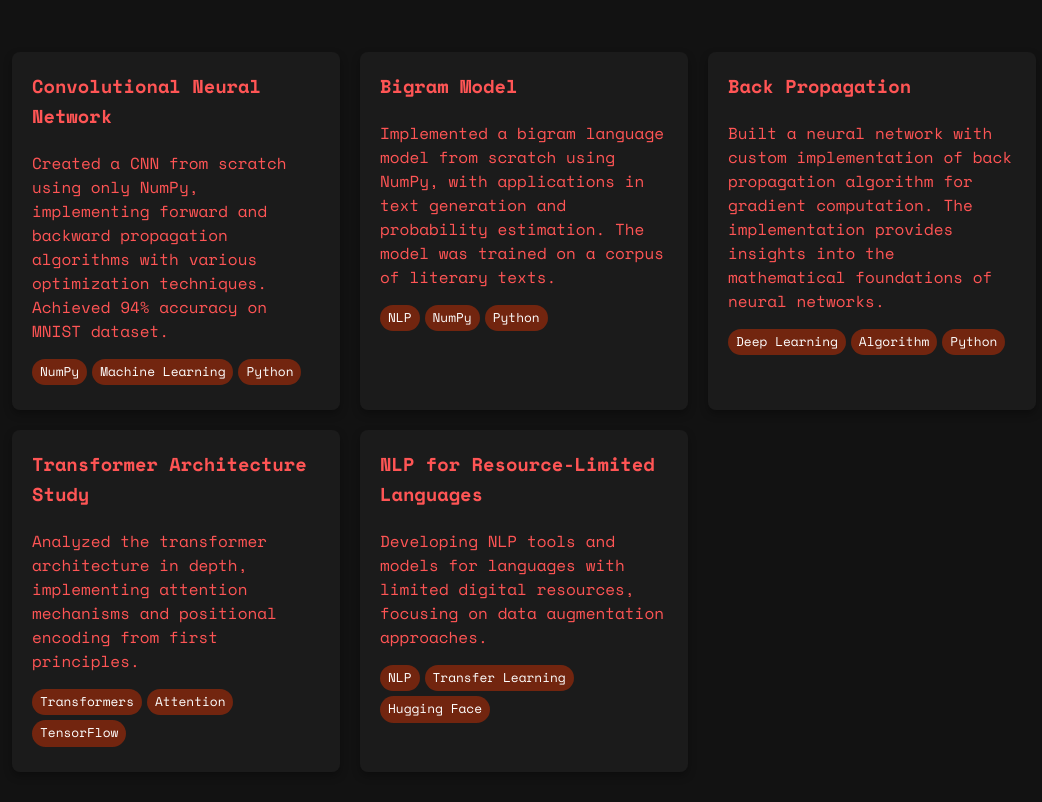
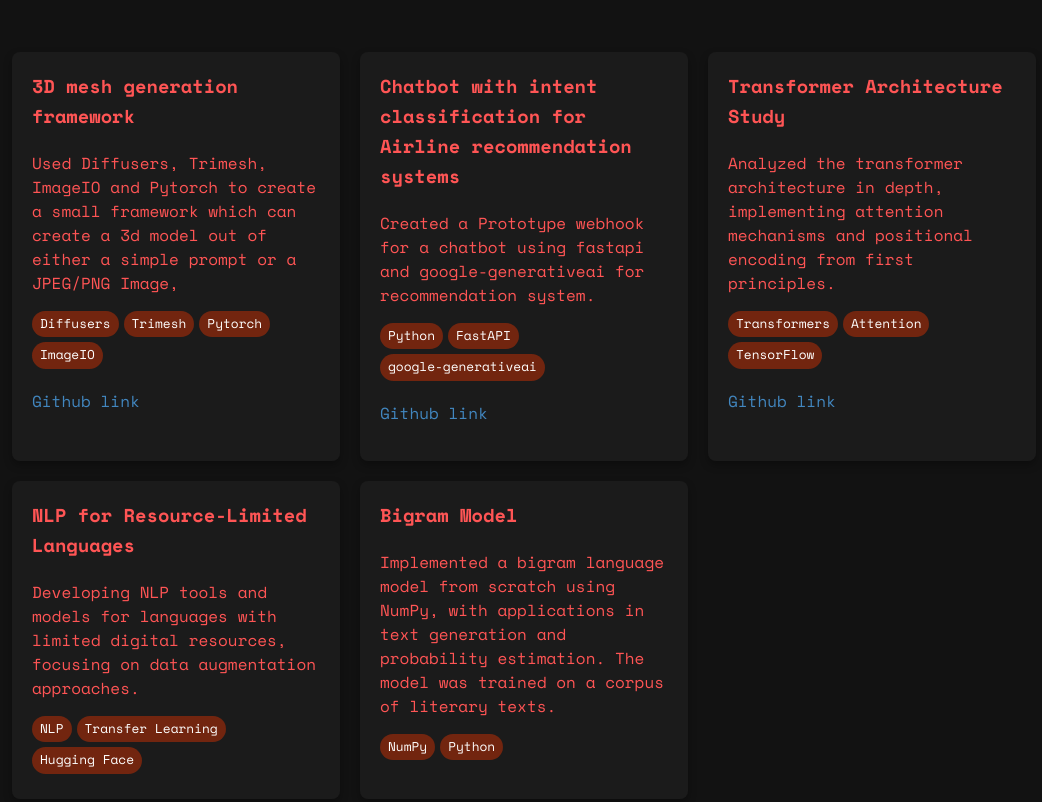
Before and after one commit to BufferFis/BufferFis.github.io, a website: page projects.html in a window 1280 px wide. Shown: the part 1020-1822 px from the top of the page, without its empty margins (116-1158 px from the left). Drawn offline with nearby package versions, Linux system fonts and the light colour scheme.

Commit message:
New project cards

```diff
--- a/projects.html
+++ b/projects.html
@@ -48,38 +48,35 @@
         <section>
             <h2>Machine Learning Projects</h2>
             <div class="project-grid">
+
                 <div class="project-card" style="--order: 1;">
-                    <h3>Convolutional Neural Network</h3>
-                    <p>Created a CNN from scratch using only NumPy, implementing forward and backward propagation algorithms with various optimization techniques. Achieved 94% accuracy on MNIST dataset.</p>
+                    <h3>3D mesh generation framework</h3>
+                    <p>Used Diffusers, Trimesh, ImageIO and Pytorch to create a small framework which can create a 3d model out of either a simple prompt or a JPEG/PNG Image, </p>
                     <div class="tech-stack">
-                        <span class="tech">NumPy</span>
-                        <span class="tech">Machine Learning</span>
-                        <span class="tech">Python</span>
+                        <span class="tech">Diffusers</span>
+                        <span class="tech">Trimesh</span>
+                        <span class="tech">Pytorch</span>
+                        <span class="tech">ImageIO</span>
+                    </div>
+                    <div class="paper-links">
+                        <a href="https://github.com/BufferFis/3d_generation" class="hub">Github link</a>
                     </div>
                 </div>
 
                 <div class="project-card" style="--order: 2;">
-                    <h3>Bigram Model</h3>
-                    <p>Implemented a bigram language model from scratch using NumPy, with applications in text generation and probability estimation. The model was trained on a corpus of literary texts.</p>
+                    <h3>Chatbot with intent classification for Airline recommendation systems</h3>
+                    <p>Created a Prototype webhook for a chatbot using fastapi and google-generativeai for recommendation system.</p>
                     <div class="tech-stack">
-                        <span class="tech">NLP</span>
-                        <span class="tech">NumPy</span>
                         <span class="tech">Python</span>
+                        <span class="tech">FastAPI</span>
+                        <span class="tech">google-generativeai</span>
+                    </div>
+                    <div class="paper-links">
+                        <a href="https://github.com/BufferFis/WhatsApp_Chatbot" class="hub">Github link</a>
                     </div>
                 </div>
 
                 <div class="project-card" style="--order: 3;">
-                    <h3>Back Propagation</h3>
-                    <p>Built a neural network with custom implementation of back propagation algorithm for gradient computation. The implementation provides insights into the mathematical foundations of neural networks.</p>
-                    <div class="tech-stack">
-                        <span class="tech">Deep Learning</span>
-                        <span class="tech">Algorithm</span>
-                        <span class="tech">Python</span>
-                    </div>
-                </div>
-
-
-                <div class="project-card" style="--order: 4;">
                     <h3>Transformer Architecture Study</h3>
                     <p>Analyzed the transformer architecture in depth, implementing attention mechanisms and positional encoding from first principles.</p>
                     <div class="tech-stack">
@@ -87,15 +84,28 @@
                         <span class="tech">Attention</span>
                         <span class="tech">TensorFlow</span>
                     </div>
+                    <div class="paper-links">
+                        <a href="https://github.com/BufferFis/Transformer_from_Scratch" class="hub">Github link</a>
+                    </div>
                 </div>
 
-                <div class="project-card" style="--order: 5;">
+
+                <div class="project-card" style="--order: 4;">
                     <h3>NLP for Resource-Limited Languages</h3>
                     <p>Developing NLP tools and models for languages with limited digital resources, focusing on data augmentation approaches.</p>
                     <div class="tech-stack">
                         <span class="tech">NLP</span>
                         <span class="tech">Transfer Learning</span>
                         <span class="tech">Hugging Face</span>
+                    </div>
+                </div>
+
+                <div class="project-card" style="--order: 5;">
+                    <h3>Bigram Model</h3>
+                    <p>Implemented a bigram language model from scratch using NumPy, with applications in text generation and probability estimation. The model was trained on a corpus of literary texts.</p>
+                    <div class="tech-stack">
+                        <span class="tech">NumPy</span>
+                        <span class="tech">Python</span>
                     </div>
                 </div>
             </div>
```
